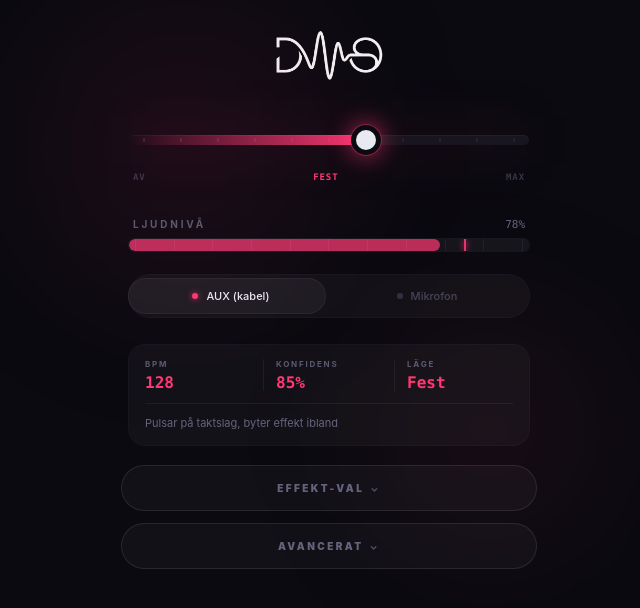
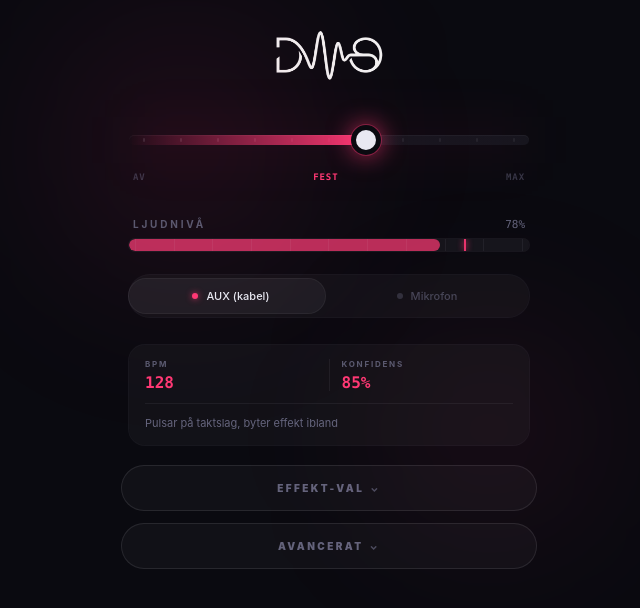
Before and after one commit to raagerrd-ship-it/dmx-control, a React (Vite) app: page / in a window 1280 px wide. Shown: the top 608 px of the page, without its empty margins (311-951 px from the left). Built offline with nearby package versions, Linux system fonts and the light colour scheme.

Commit message:
Changes
Co-authored-by: raagerrd-ship-it <246996133+raagerrd-ship-it@users.noreply.github.com>

```diff
--- a/src/pages/DmxController.tsx
+++ b/src/pages/DmxController.tsx
@@ -237,7 +237,6 @@ function TechGrid() {
       <div className="flex items-stretch divide-x divide-foreground/[0.06]">
         <TechCell label="BPM" value={locked ? String(Math.round(bpm)) : "—"} accent={locked} dot={locked && beat} />
         <TechCell label="Konfidens" value={locked ? `${confPct}%` : "—"} accent={locked && confPct >= 70} />
-        <TechCell label="Läge" value={off ? "Av" : info.name} accent={!off} />
       </div>
       <div className="mt-3 pt-3 border-t border-foreground/[0.06] text-[11px] leading-snug text-muted-foreground/80">
         {off ? "Ljuset är släckt — dra åt höger för att tända" : info.desc}
```
